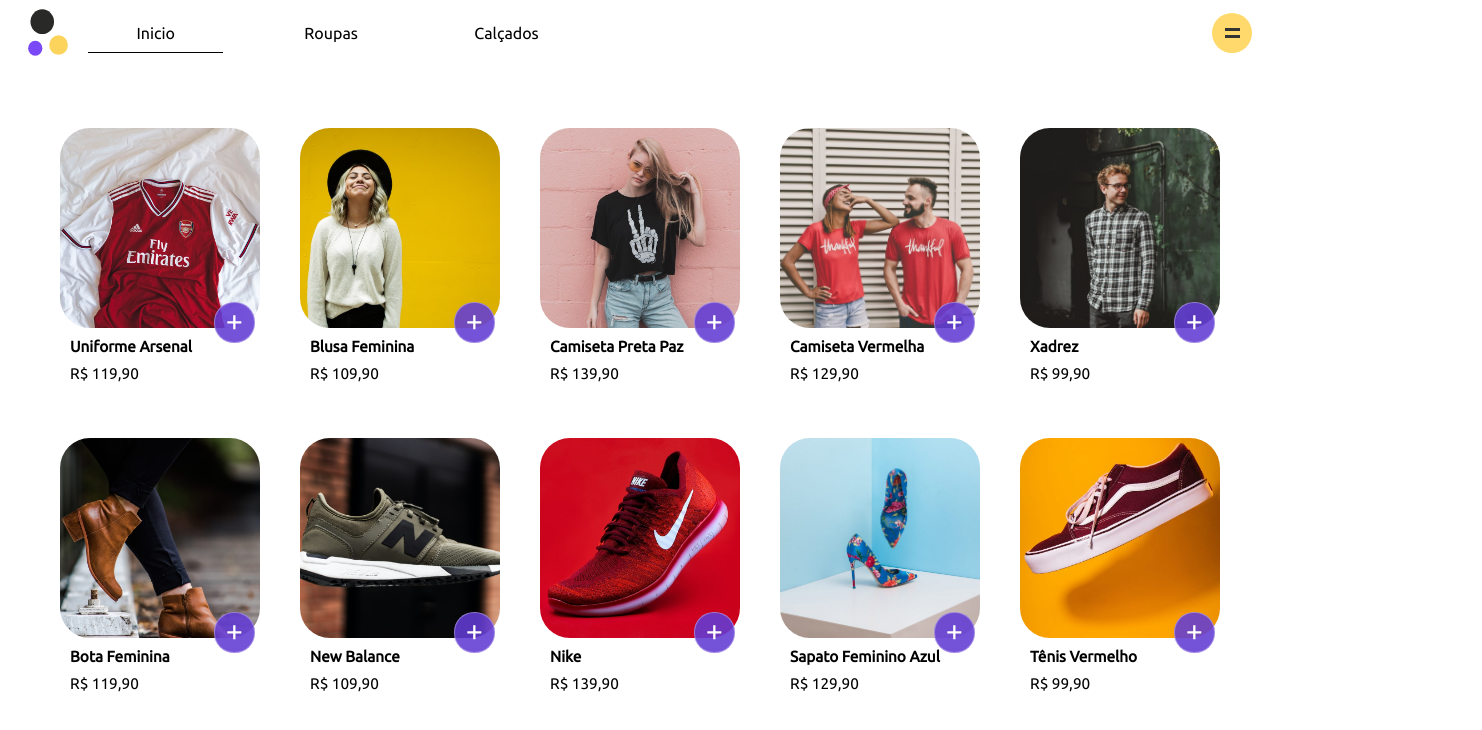
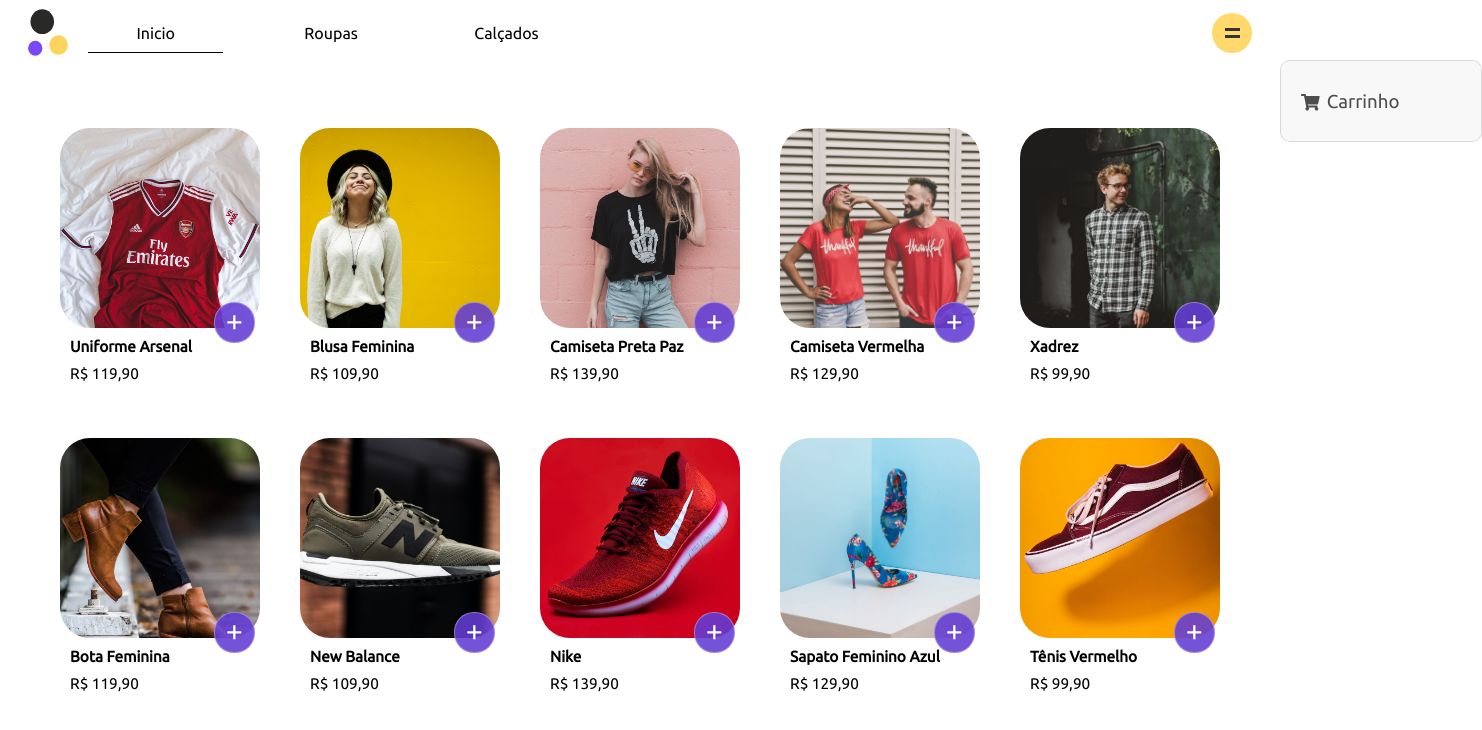
Before and after one commit to gabrielgsv/ecommerce, a React (Create React App) app: page / in a window 1280 px wide. Shown: the top 730 px of the page, 1482 px wide, since content can reach past the window. Built offline with nearby package versions, Linux system fonts and the light colour scheme.

Commit message:
fix menu behind images

```diff
--- a/src/components/Header/HeaderMenu/headerMenu.css
+++ b/src/components/Header/HeaderMenu/headerMenu.css
@@ -36,7 +36,8 @@
 }
 
 .background {
-  position: fixed;
+  position: absolute;
+  z-index:2;
   border-radius: 10px;
   display: block;
   top: 60px;
--- a/src/components/Header/HeaderMenu/index.js
+++ b/src/components/Header/HeaderMenu/index.js
@@ -9,7 +9,7 @@
   const [isOpen, toggleOpen] = useCycle(false, true);
   const variants = {
     open: { opacity: 1, x: -20 },
-    closed: { opacity: 0, x: "100%" },
+    closed: { opacity: 0.7, x: "100%" },
   };
 
   return (
```
